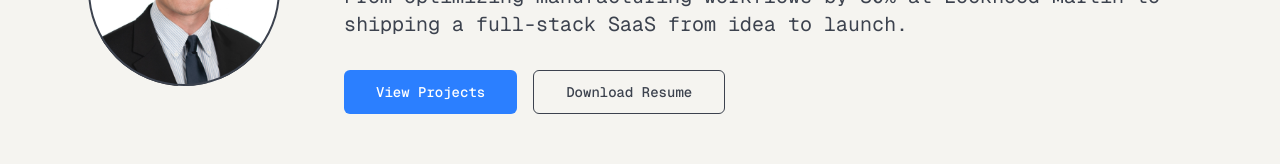
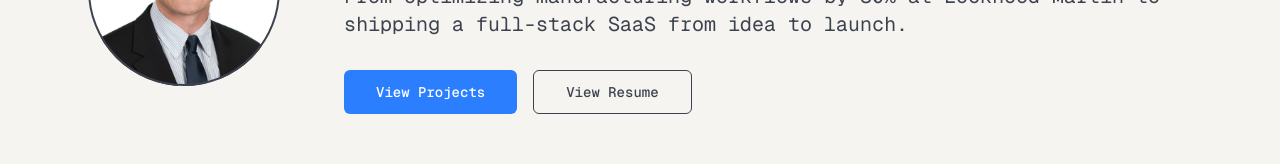
Before and after one commit to cgorski03/colingorski-portfolio, a Next.js app: page / in a window 1280 px wide. Shown: the part 323-487 px from the top of the page. Built offline with nearby package versions, Linux system fonts and the light colour scheme.

Commit message:
fix: implement download resume

```diff
--- a/src/app/page.tsx
+++ b/src/app/page.tsx
@@ -32,7 +32,6 @@ export default function Home() {
         <div ref={heroRef}>
           <Hero
             onProjectsClick={scrollToProjects}
-            onContactClick={scrollToContact}
           />
         </div>
         <div ref={aboutRef}>
--- a/src/components/sections/hero.tsx
+++ b/src/components/sections/hero.tsx
@@ -4,10 +4,9 @@ import { Button } from "@/components/ui/button"
 
 interface HeroProps {
   onProjectsClick: () => void;
-  onDownloadResume: () => void;
 }
 
-export default function Hero({ onProjectsClick, onDownloadResume }: HeroProps) {
+export default function Hero({ onProjectsClick }: HeroProps) {
   return (
     <header className="py-24 pt-32 px-6">
         <div className="flex flex-col items-center gap-12 lg:flex-row lg:gap-16">
@@ -49,8 +48,13 @@ export default function Hero({ onProjectsClick, onDownloadResume }: HeroProps) {
               <Button size="lg" className="bg-blue-500 text-white hover:bg-blue-600" onClick={onProjectsClick}>
                 View Projects
               </Button>
-              <Button variant="outline" size="lg" onClick={onDownloadResume}>
-                Download Resume
+              <Button
+                variant="outline"
+                size="lg"
+                onClick={() => window.open('/ColinGorskiResume.pdf', '_blank')}
+                aria-label="View resume in new tab"
+              >
+                View Resume
               </Button>
             </nav>
           </div>
```
Also changed, not shown: 1 other file (tests, documents, lock files or other folders).
